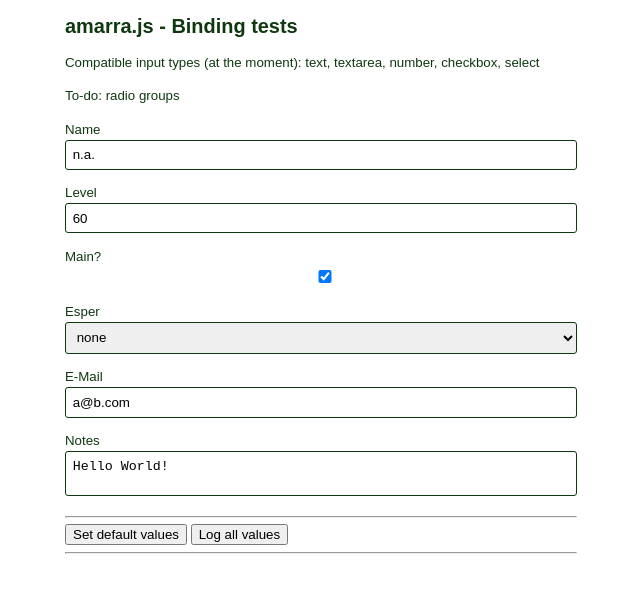
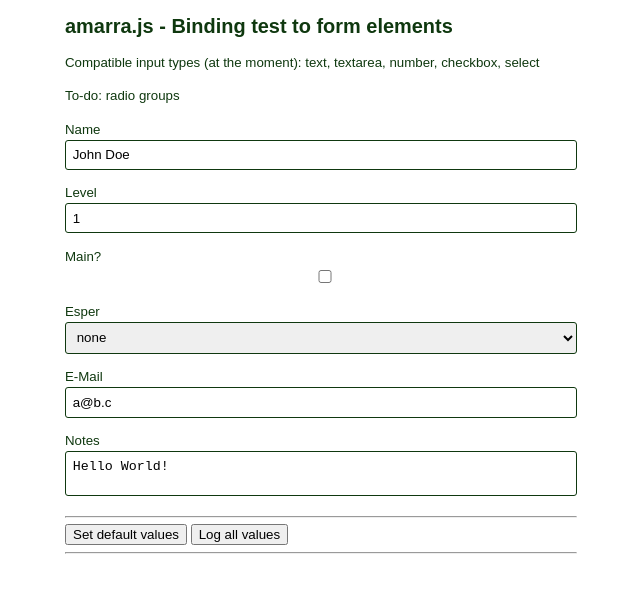
Before and after one commit to IgnacioCartes/amarra-js, a plain HTML site: page index.html in a window 1280 px wide. Shown: the whole page, without its empty margins (319-959 px from the left). Drawn offline with Linux system fonts and the light colour scheme.

Commit message:
Change default values in html file

```diff
--- a/index.html
+++ b/index.html
@@ -21,23 +21,23 @@
 
     <div class="container" id="amarra-app">
 
-        <h2>amarra.js - Binding tests</h2>
+        <h2>amarra.js - Binding test to form elements</h2>
         <p>Compatible input types (at the moment): text, textarea, number, checkbox, select</p>
         <p>To-do: radio groups</p>
 
         <p>
             <label>Name</label>
-            <input type="text" data-amarra="name" value="n.a." />
+            <input type="text" data-amarra="name" value="John Doe" />
         </p>
 
         <p>
             <label>Level</label>
-            <input type="number" data-amarra="level" value="60" />
+            <input type="number" data-amarra="level" value="1" />
         </p>
 
         <p>
             <label>Main?</label>
-            <input type="checkbox" data-amarra="isMain" checked="checked" />
+            <input type="checkbox" data-amarra="isMain" />
         </p>
 
         <p>
@@ -53,7 +53,7 @@
 
         <p>
             <label>E-Mail</label>
-            <input type="email" data-amarra="email" value="a@b.com" />
+            <input type="email" data-amarra="email" value="a@b.c" />
         </p>
 
         <p>
```
